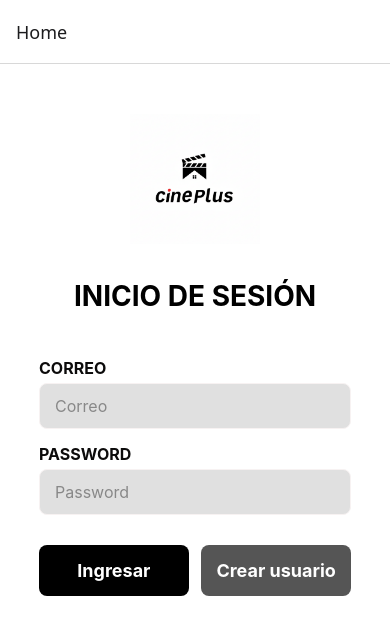
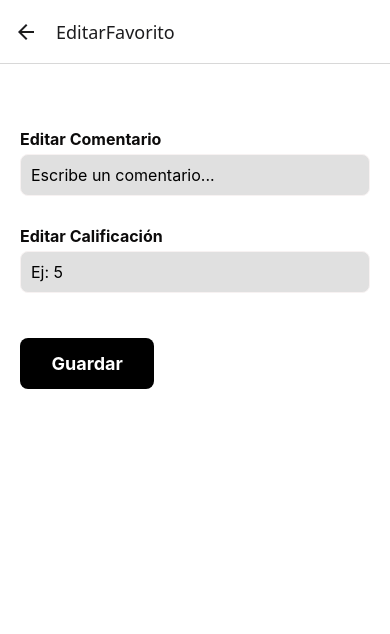
Before and after one commit to gperezunitec/cineplus_frontend, a React Native app: screen /EditarFavorito in a window 390 px wide. Shown: the top 634 px of the page. Built offline with nearby package versions, Linux system fonts and the light colour scheme.

Commit message:
Editar Comentarios

```diff
--- a/Components/StackNavigation.tsx
+++ b/Components/StackNavigation.tsx
@@ -9,6 +9,7 @@ import ListaFavoritos from "../Pages/ListaFavoritos";
 
 import Camara from './Camara'
 import Perfil from '../Pages/Perfil'
+import EditarFavorito from "../Pages/EditarFavorito";
 
 
 export default function StackNavegacion() {
@@ -26,7 +27,7 @@ export default function StackNavegacion() {
                 <Stack.Screen name={"Peliculas Populares"} component={TMBDComponent}></Stack.Screen>
                 <Stack.Screen name={"Camara"} component={Camara}></Stack.Screen>
                 <Stack.Screen name={"perfil"} component={Perfil}></Stack.Screen>
-
+                <Stack.Screen name={"EditarFavorito"} component={EditarFavorito}></Stack.Screen>
             </Stack.Navigator>
         </NavigationContainer>
 
--- /dev/null
+++ b/Pages/EditarFavorito.tsx
@@ -0,0 +1,159 @@
+import React, { useContext } from "react";
+import {View, Text, TextInput, Button, Alert, StyleSheet, TouchableOpacity} from "react-native";
+import GlobalContext from "../Provider/GlobalProvider";
+
+export default function EditarFavorito({ navigation }) {
+    const {
+        comentarioContext,
+        setComentarioContext,
+        calificacionContext,
+        setCalificacionContext,
+        idFavoritoContext,
+        nombrePeliculaContext,
+        setNombrePeliculaContext
+    } = useContext(GlobalContext);
+
+    const guardarCambios = async () => {
+        try {
+            const response = await fetch(`http://10.0.2.2:3000/favoritos/${idFavoritoContext}`, {
+                method: "PUT",
+                headers: { "Content-Type": "application/json" },
+                body: JSON.stringify({
+                    comentario: comentarioContext || "",
+                    calificacion: calificacionContext ? Number(calificacionContext) : null,
+                }),
+            });
+
+            const data = await response.json();
+
+            if (response.ok) {
+                Alert.alert("Éxito", "Comentario y calificación actualizados");
+                navigation.goBack();
+            } else {
+                Alert.alert("Error", data.message || data.error || "No se pudo actualizar");
+            }
+        } catch (error) {
+            console.error(error);
+            Alert.alert("Error", "No se pudo conectar con el servidor");
+        }
+    };
+
+    return (
+        <View style={styles.container}>
+            <Text style={styles.heading}>{nombrePeliculaContext}</Text>
+
+            <Text style={styles.label}>Editar Comentario</Text>
+            <TextInput
+                style={styles.input}
+                value={comentarioContext}
+                onChangeText={setComentarioContext}
+                placeholder="Escribe un comentario..."
+            />
+
+            <Text style={styles.label}>Editar Calificación</Text>
+            <TextInput
+                style={styles.input}
+                value={calificacionContext ? calificacionContext.toString() : ""}
+                onChangeText={setCalificacionContext}
+                keyboardType="numeric"
+                placeholder="Ej: 5"
+            />
+
+
+            <View style={styles.buttonContainer}>
+                <TouchableOpacity style={styles.button} onPress={guardarCambios}>
+                    <Text style={styles.buttonText}>Guardar</Text>
+                </TouchableOpacity>
+
+            </View>
+        </View>
+    );
+}
+
+
+
+const styles = StyleSheet.create({
+    container: {
+        flex: 1,
+        backgroundColor: '#FFFFFF',
+        padding: 20,
+    },
+    logoContainer: {
+        alignItems: 'center',
+        marginBottom: 30,
+    },
+    logo: {
+        width: 130,
+        height: 130,
+        marginBottom: 5,
+    },
+    heading: {
+        fontSize: 28,
+        fontWeight: 'bold',
+        textAlign: 'center',
+        marginBottom: 30,
+        color: '#000',
+    },
+    formContainer: {
+        width: '80%',
+    },
+    label: {
+        fontSize: 16,
+        color: '#0c0b0bff',
+        marginBottom: 5,
+        marginTop: 15,
+        fontWeight: 'bold'
+    },
+    input: {
+        backgroundColor: '#E0E0E0',
+        borderRadius: 8,
+
+        fontSize: 16,
+        borderWidth: 1,
+        borderColor: '#f7f2f2ff',
+
+
+
+
+
+        padding: 10,
+        marginBottom: 15,
+
+
+
+
+    },
+    buttonContainer: {
+        marginTop: 30,
+        width: '80%',
+        flexDirection: 'row',
+        justifyContent: 'space-between',
+    },
+    button: {
+        backgroundColor: '#000',
+        paddingVertical: 15,
+        borderRadius: 8,
+        alignItems: 'center',
+        width: '48%',
+    },
+    buttonSecondary: {
+        backgroundColor: '#555',
+    },
+    buttonText: {
+        color: '#FFF',
+        fontSize: 18,
+        fontWeight: 'bold'
+    },
+    registerButton: {
+        marginTop: 20,
+        padding: 10,
+    },
+    registerText: {
+        color: '#888',
+        fontSize: 16,
+    },
+    registerLink: {
+        color: '#000',
+        fontWeight: 'bold',
+    }
+});
--- a/Pages/Home.tsx
+++ b/Pages/Home.tsx
@@ -60,6 +60,16 @@ export default function Home() {
         }
 
         try {
+
+            const responseCheck = await fetch(`http://10.0.2.2:3000/usuarios?correo=${correoContext}`);
+            const usuariosExistentes = await responseCheck.json();
+
+            if (usuariosExistentes.length > 0) {
+                Alert.alert("Error", "El usuario ya existe con este correo");
+                return;
+            }
+
+
             const response = await fetch("http://10.0.2.2:3000/usuarios", {
                 method: "POST",
                 headers: {
--- a/Pages/InformacionUsuario.tsx
+++ b/Pages/InformacionUsuario.tsx
@@ -12,14 +12,16 @@ export default function InformacionUsuario() {
 
     return(
         <>
-            <View style={styles.buttonContainer} >
-                <Text>{correoContext}</Text>
+            <View style={styles.container} >
+                <Text style={styles.label}>{correoContext}</Text>
+                <View style={styles.buttonContainer}>
                 <TouchableOpacity style={styles.button} onPress={() => navigation.navigate('Mis Favoritos')}>
                     <Text style={styles.buttonText}>Favoritos</Text>
                 </TouchableOpacity>
                 <TouchableOpacity style={styles.button} onPress={() => navigation.navigate('Peliculas Populares')}>
                     <Text style={styles.buttonText}>Populares</Text>
                 </TouchableOpacity>
+                </View>
             </View>
         </>
     );
--- a/Pages/ListaFavoritos.tsx
+++ b/Pages/ListaFavoritos.tsx
@@ -1,12 +1,15 @@
-import React, {useContext, useEffect, useState} from 'react';
+import React, {useCallback, useContext, useEffect, useState} from 'react';
 import {View, Text, FlatList, ActivityIndicator, Alert, StyleSheet, Button, TouchableOpacity} from "react-native";
 import GlobalContext from "../Provider/GlobalProvider";
+import {useNavigation} from "@react-navigation/core";
+import {useFocusEffect} from "@react-navigation/native";
 
 
 export default function ListaFavoritos() {
-    const { idContext } = useContext(GlobalContext);
+    const { idContext,comentarioContext,setComentarioContext,calificacionContext,setCalificacionContext,idFavoritoContext,setIdFavoritoContext,nombrePeliculaContext,setNombrePeliculaContext } = useContext(GlobalContext);
     const [favoritos, setFavoritos] = useState([]);
     const [loading, setLoading] = useState(true);
+    const navigation = useNavigation();
 
     const cargarFavoritos = async () => {
         if (!idContext) {
@@ -57,6 +60,12 @@ export default function ListaFavoritos() {
         cargarFavoritos();
     }, [idContext]);
 
+    useFocusEffect(
+        useCallback(() => {
+            cargarFavoritos();
+        }, [idContext])
+    );
+
     if (loading) {
         return <ActivityIndicator size="large" style={{ marginTop: 20 }} />;
     }
@@ -78,7 +87,15 @@ export default function ListaFavoritos() {
                         <Text>⭐ Calificación: {item.calificacion || "N/A"}</Text>
                         <Text>💬 Comentario: {item.comentario || "Sin comentario"}</Text>
                         <View style={styles.buttonContainer}>
-                            <TouchableOpacity style={styles.button}>
+                            <TouchableOpacity style={styles.button}
+                                              onPress={() => {
+                                                  setComentarioContext(item.comentario);
+                                                  setCalificacionContext(item.calificacion);
+                                                  setIdFavoritoContext(item.id_favorito)
+                                                  setNombrePeliculaContext(item.nombre_pelicula)
+                                                  navigation.navigate("EditarFavorito");
+                                              }}>
+
                                 <Text style={styles.buttonText}>Editar</Text>
                             </TouchableOpacity>
                             <TouchableOpacity style={[styles.button, styles.buttonSecondary]} onPress={() => eliminarFavorito(item.id_favorito)}>
--- a/Provider/GlobalProvider.tsx
+++ b/Provider/GlobalProvider.tsx
@@ -10,11 +10,15 @@ const GlobalProvider=({children}:Plantilla)=>{
     const [idContext, setIdContext] = useState()
     const [correoContext, setCorreoContext] = useState()
     const [passwordContext, setPasswordContext] = useState()
+    const [comentarioContext, setComentarioContext] = useState()
+    const [calificacionContext, setCalificacionContext] = useState()
+    const [idFavoritoContext, setIdFavoritoContext] = useState()
+    const [nombrePeliculaContext, setNombrePeliculaContext] = useState()
 
 
 
     return (
-        <GlobalContext.Provider value={{correoContext, setCorreoContext,passwordContext, setPasswordContext, idContext,setIdContext}}>
+        <GlobalContext.Provider value={{correoContext, setCorreoContext,passwordContext, setPasswordContext, idContext,setIdContext,comentarioContext,setComentarioContext,calificacionContext,setCalificacionContext,idFavoritoContext,setIdFavoritoContext,nombrePeliculaContext,setNombrePeliculaContext}}>
             {children}
         </GlobalContext.Provider>
     )
```
